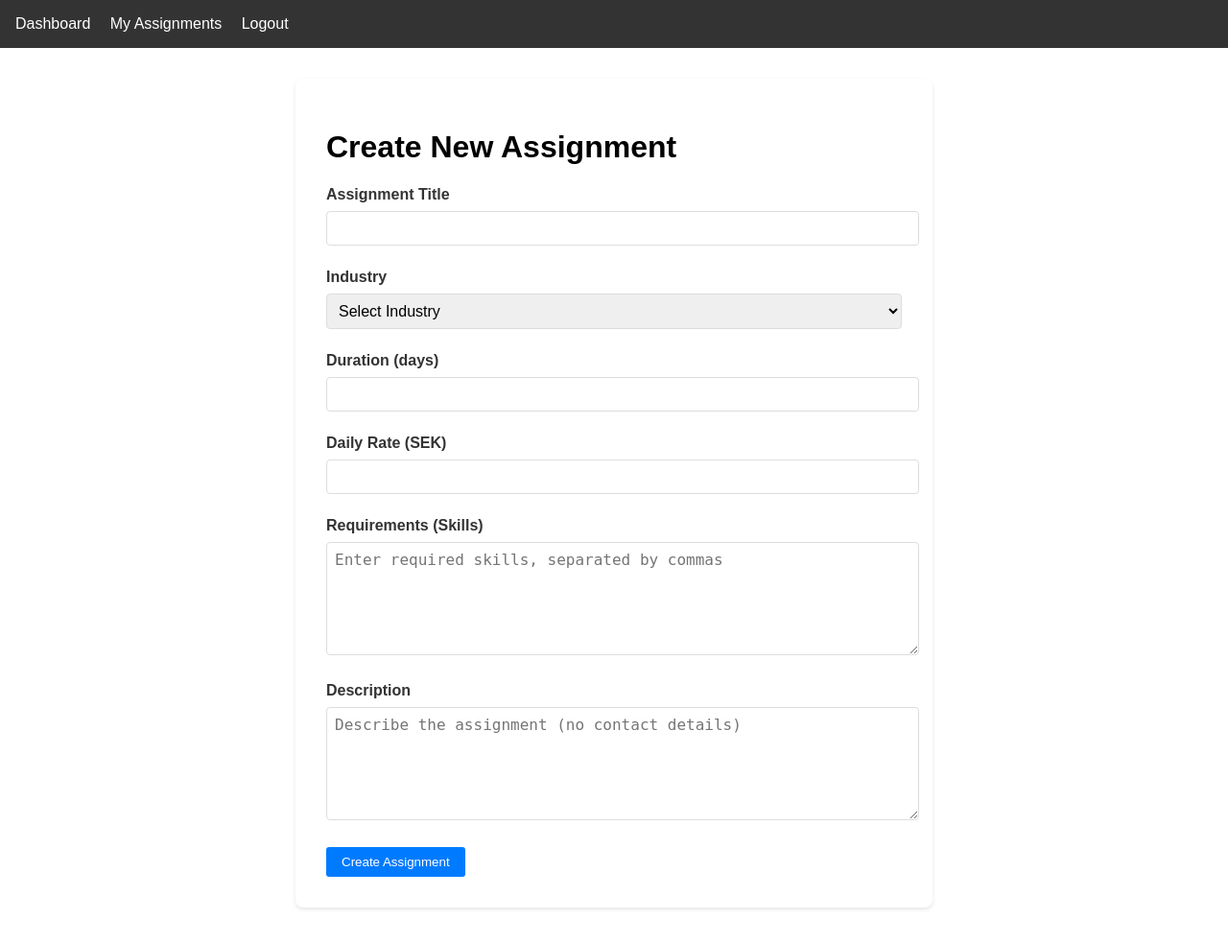
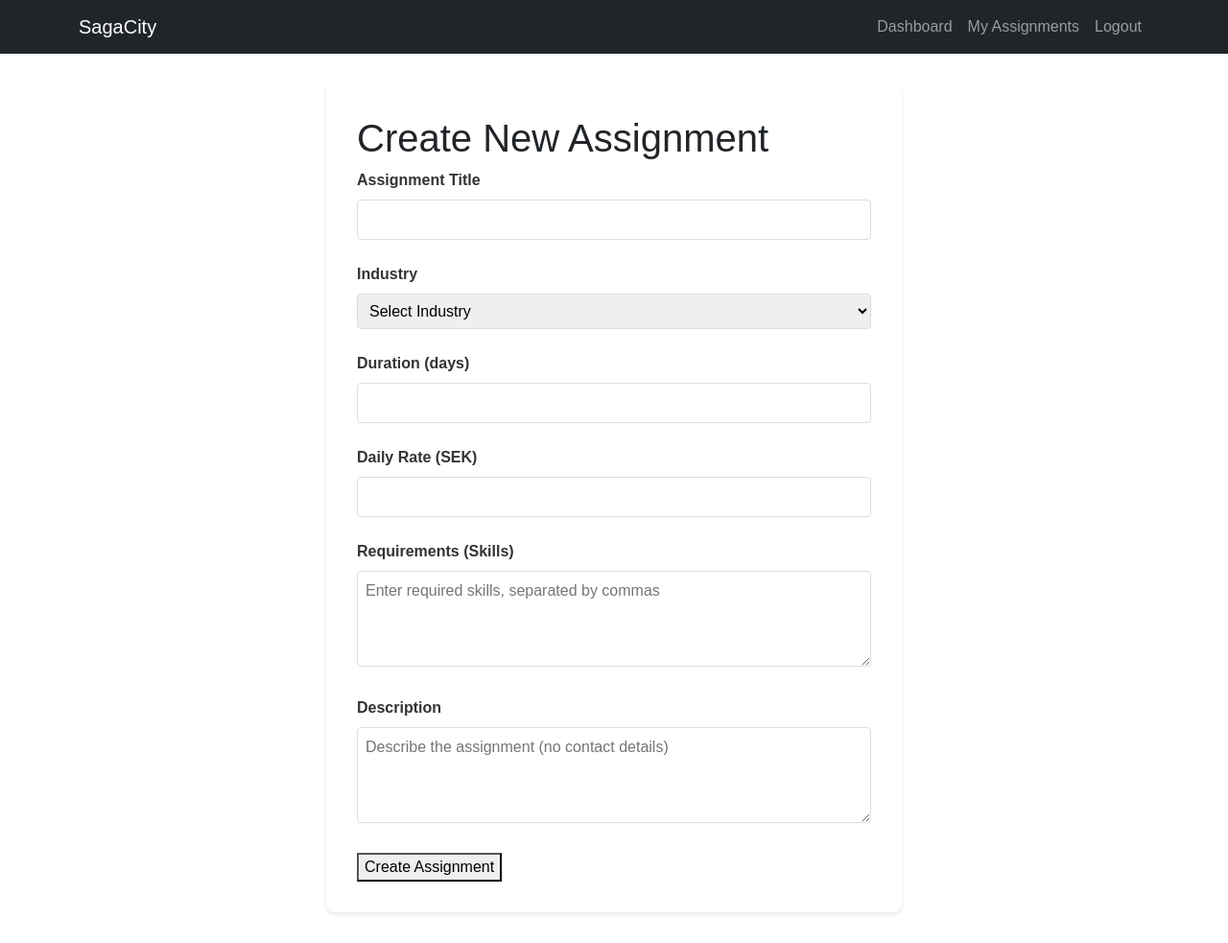
Before and after one commit to BjornBishop/pp4-draft3, a Django app: page /create-assignment/ in a window 1280 px wide. Shown: the whole page at 96% size. Before the commit the page ends 948 px from the top, so only its background shows below. Run offline with Django 4.2, Linux system fonts and the light colour scheme; the visitor is signed in with stand-in values (Sample User, id 1).

Commit message:
adding bootsrap to base.html

```diff
--- /dev/null
+++ b/static/css/main.css
@@ -0,0 +1,44 @@
+/* General styles */
+body {
+    font-family: Arial, sans-serif;
+}
+
+/* Auth container styles */
+.auth-container {
+    max-width: 400px;
+    margin: 2rem auto;
+    padding: 2rem;
+    border: 1px solid #ddd;
+    border-radius: 5px;
+}
+
+/* Form styles */
+.form-group {
+    margin-bottom: 1rem;
+}
+
+.form-group label {
+    display: block;
+    margin-bottom: 0.5rem;
+}
+
+.form-group input {
+    width: 100%;
+    padding: 0.5rem;
+    border: 1px solid #ddd;
+    border-radius: 3px;
+}
+
+/* Button styles (if you want custom buttons beyond Bootstrap) */
+.custom-button {
+    background-color: #007bff;
+    color: white;
+    padding: 0.5rem 1rem;
+    border: none;
+    border-radius: 3px;
+    cursor: pointer;
+}
+
+.custom-button:hover {
+    background-color: #0056b3;
+}
--- a/templates/base.html
+++ b/templates/base.html
@@ -1,62 +1,27 @@
+{% load static %}
 <!DOCTYPE html>
 <html>
 <head>
     <title>SagaCity - IT Freelance Assignments</title>
-    <style>
-        body {
-            margin: 0;
-            padding: 0;
-            font-family: Arial, sans-serif;
-        }
-        nav {
-            background-color: #333;
-            padding: 1rem;
-        }
-        nav a {
-            color: white;
-            text-decoration: none;
-            margin-right: 1rem;
-        }
-        .auth-container {
-            max-width: 400px;
-            margin: 2rem auto;
-            padding: 2rem;
-            border: 1px solid #ddd;
-            border-radius: 5px;
-        }
-        .form-group {
-            margin-bottom: 1rem;
-        }
-        .form-group label {
-            display: block;
-            margin-bottom: 0.5rem;
-        }
-        .form-group input {
-            width: 100%;
-            padding: 0.5rem;
-            border: 1px solid #ddd;
-            border-radius: 3px;
-        }
-        button {
-            background-color: #007bff;
-            color: white;
-            padding: 0.5rem 1rem;
-            border: none;
-            border-radius: 3px;
-            cursor: pointer;
-        }
-    </style>
+    <link href="https://cdn.jsdelivr.net/npm/bootstrap@5.3.0/dist/css/bootstrap.min.css" rel="stylesheet">
+    <link rel="stylesheet" href="{% static 'css/main.css' %}">
+    {% block extra_css %}{% endblock %}
 </head>
 <body>
-    <nav>
-        {% if user.is_authenticated %}
-            <a href="{% url 'dashboard' %}">Dashboard</a>
-            <a href="{% url 'my_assignments' %}">My Assignments</a>
-            <a href="{% url 'logout' %}">Logout</a>
-        {% endif %}
+    <nav class="navbar navbar-expand-lg navbar-dark bg-dark">
+        <div class="container">
+            <a class="navbar-brand" href="/">SagaCity</a>
+            {% if user.is_authenticated %}
+            <div class="navbar-nav">
+                <a class="nav-link" href="{% url 'dashboard' %}">Dashboard</a>
+                <a class="nav-link" href="{% url 'my_assignments' %}">My Assignments</a>
+                <a class="nav-link" href="{% url 'logout' %}">Logout</a>
+            </div>
+            {% endif %}
+        </div>
     </nav>
 
-    <main>
+    <main class="container mt-4">
         {% if messages %}
             {% for message in messages %}
                 <div class="alert alert-{{ message.tags }}">
@@ -68,5 +33,9 @@
         {% block content %}
         {% endblock %}
     </main>
+
+    <!-- Bootstrap JS Bundle -->
+    <script src="https://cdn.jsdelivr.net/npm/bootstrap@5.3.0/dist/js/bootstrap.bundle.min.js"></script>
+    {% block extra_js %}{% endblock %}
 </body>
 </html>
```
Also changed, not shown: requirements.txt (added, +10 -0 lines).
